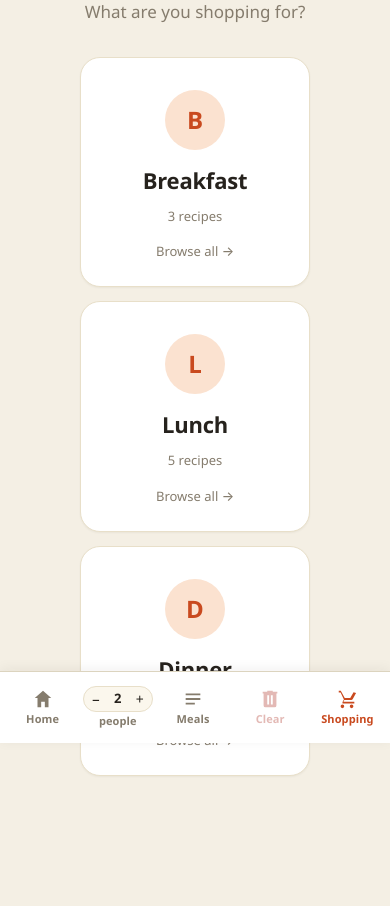
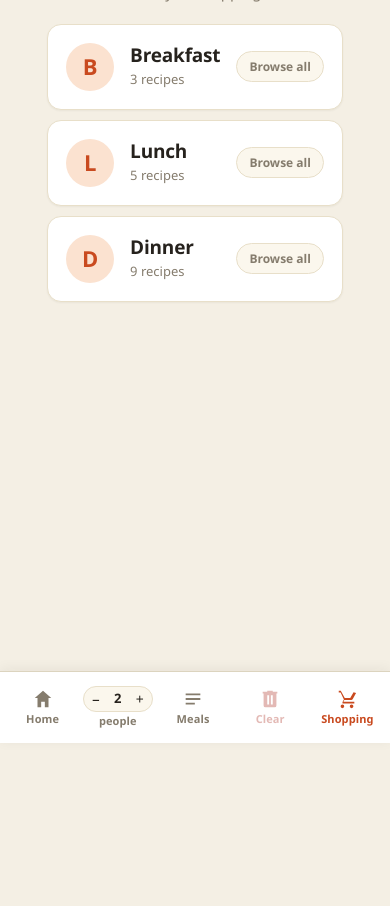
Before and after one commit to Alex-F-Code/recipe-planner, a plain HTML site: page index.html in a window 390 px wide. Shown: the part 101-1007 px from the top of the page. After the commit the page ends 926 px from the top, so only its background shows below. Drawn offline with Linux system fonts and the light colour scheme.

Commit message:
Streamline swipe header and home tiles
- Removed the Done button from the swipe (and browse) page header. The
  Meals button in the bottom bar now covers navigation to the plan, so
  Done was redundant.
- Meal-type label in the swipe header is now big and bold (24px, no
  uppercase muting) so the current meal type is obvious at a glance.
- Home page meal-type tiles switched from vertical column cards to
  compact horizontal rectangles: 48px cuisine icon on the left, name +
  meta ("N recipes . X in plan") in the middle, "Browse all" pill on
  the right. Single-column stack always so all three fit on one phone
  screen without scrolling.

Co-Authored-By: Claude Opus 4.7 <noreply@anthropic.com>

```diff
--- a/script.js
+++ b/script.js
@@ -246,10 +246,11 @@ function homeHtml() {
         return `
             <div class="meal-type-card" data-action="swipe" data-meal="${m}" role="button" tabindex="0">
                 <div class="meal-type-icon">${MEAL_LABELS[m].charAt(0)}</div>
-                <div class="meal-type-name">${MEAL_LABELS[m]}</div>
-                <div class="meal-type-meta">${count} recipe${count === 1 ? "" : "s"}</div>
-                ${picked > 0 ? `<div class="meal-type-picked">${picked} in plan</div>` : ""}
-                <button type="button" class="meal-type-browse-link" data-action="browse-meal" data-meal="${m}">Browse all &rarr;</button>
+                <div class="meal-type-main">
+                    <div class="meal-type-name">${MEAL_LABELS[m]}</div>
+                    <div class="meal-type-meta">${count} recipe${count === 1 ? "" : "s"}${picked > 0 ? ` &middot; <span class="meal-type-picked">${picked} in plan</span>` : ""}</div>
+                </div>
+                <button type="button" class="meal-type-browse-link" data-action="browse-meal" data-meal="${m}">Browse all</button>
             </div>
         `;
     }).join("");
@@ -299,10 +300,7 @@ function selectHtml() {
         <div class="select-meal-label">${MEAL_LABELS[mealType]}</div>
         <div class="select-running-total ${picked === 0 ? "zero" : ""}">${picked} added</div>
     `;
-    const rightHtml = `
-        <button type="button" class="btn btn-primary" data-action="summary" style="padding:9px 18px;font-size:14px">Done</button>
-    `;
-    const topbar = pageHeaderHtml(centerHtml, rightHtml);
+    const topbar = pageHeaderHtml(centerHtml, "");
 
     if (deck.length === 0) {
         return `
@@ -510,9 +508,7 @@ function browseHtml() {
         <div class="select-meal-label">Browse ${MEAL_LABELS[mealType]}</div>
         <div class="select-running-total ${picked === 0 ? "zero" : ""}">${picked} added</div>
     `;
-    const rightHtml = `
-        <button type="button" class="btn btn-primary" data-action="summary" style="padding:9px 18px;font-size:14px">Done</button>
-    `;
+    const rightHtml = "";
 
     if (recipes.length === 0) {
         return `
--- a/styles.css
+++ b/styles.css
@@ -210,38 +210,37 @@ button {
 }
 
 .meal-type-grid {
-    display: grid;
-    grid-template-columns: repeat(3, 1fr);
-    gap: 20px;
-    margin-bottom: 40px;
+    display: flex;
+    flex-direction: column;
+    gap: 10px;
+    margin-bottom: 24px;
 }
 
 @media (max-width: 720px) {
-    .home { padding: 40px 20px; }
-    .home-header h1 { font-size: 32px; }
-    .home-question { font-size: 17px; margin-bottom: 32px; }
-    .meal-type-grid { grid-template-columns: 1fr; gap: 14px; }
+    .home { padding: 32px 16px 24px; }
+    .home-header h1 { font-size: 28px; margin-bottom: 8px; }
+    .home-question { font-size: 15px; margin-bottom: 20px; }
+    .meal-type-grid { gap: 10px; }
 }
 
 .meal-type-card {
     background: var(--surface);
     border: 1px solid var(--border-soft);
-    border-radius: var(--radius-lg);
-    padding: 32px 20px 20px;
+    border-radius: var(--radius);
+    padding: 18px;
     cursor: pointer;
     transition: box-shadow 0.2s ease, border-color 0.2s ease, transform 0.2s ease;
     display: flex;
-    flex-direction: column;
     align-items: center;
-    gap: 10px;
+    gap: 16px;
     box-shadow: var(--shadow-sm);
-    text-align: center;
+    text-align: left;
 }
 
 .meal-type-card:hover {
     box-shadow: var(--shadow-md);
     border-color: var(--accent);
-    transform: translateY(-3px);
+    transform: translateY(-2px);
 }
 
 .meal-type-card:focus-visible {
@@ -249,34 +248,32 @@ button {
     outline-offset: 2px;
 }
 
-.meal-type-actions {
+.meal-type-main {
+    flex: 1;
+    min-width: 0;
     display: flex;
     flex-direction: column;
-    gap: 6px;
-    margin-top: 12px;
-    width: 100%;
-    align-items: stretch;
-}
-
-.meal-type-actions .btn {
-    justify-content: center;
-    width: 100%;
+    gap: 3px;
 }
 
 .meal-type-browse-link {
-    background: none;
-    border: none;
+    background: var(--surface-warm);
+    border: 1px solid var(--border-soft);
+    border-radius: var(--radius-pill);
+    padding: 6px 12px;
     color: var(--text-muted);
     cursor: pointer;
-    font-size: 13px;
-    padding: 6px;
+    font-size: 12px;
     font-family: inherit;
-    transition: color 0.15s ease;
-    font-weight: 500;
+    font-weight: 600;
+    flex-shrink: 0;
+    transition: color 0.15s ease, background 0.15s ease, border-color 0.15s ease;
 }
 
 .meal-type-browse-link:hover {
+    background: var(--surface);
     color: var(--accent);
+    border-color: var(--accent);
 }
 
 /* -------- Bottom utility bar (persistent) -------- */
@@ -587,24 +584,25 @@ body { padding-bottom: 82px; }
 }
 
 .meal-type-icon {
-    width: 60px;
-    height: 60px;
+    width: 48px;
+    height: 48px;
     border-radius: 50%;
     background: var(--accent-light);
     display: flex;
     align-items: center;
     justify-content: center;
-    font-size: 24px;
+    font-size: 22px;
     font-weight: 700;
     color: var(--accent);
-    margin-bottom: 4px;
+    flex-shrink: 0;
 }
 
 .meal-type-name {
-    font-size: 22px;
+    font-size: 19px;
     font-weight: 600;
     color: var(--text);
     letter-spacing: -0.01em;
+    line-height: 1.2;
 }
 
 .meal-type-meta {
@@ -613,13 +611,8 @@ body { padding-bottom: 82px; }
 }
 
 .meal-type-picked {
-    background: var(--tick-light);
     color: var(--tick);
-    border-radius: var(--radius-pill);
-    padding: 3px 10px;
-    font-size: 12px;
     font-weight: 600;
-    margin-top: 6px;
 }
 
 .home-plan-summary {
@@ -675,11 +668,11 @@ body { padding-bottom: 82px; }
 }
 
 .select-meal-label {
-    font-size: 13px;
-    text-transform: uppercase;
-    letter-spacing: 0.1em;
-    color: var(--text-muted);
-    font-weight: 600;
+    font-size: 24px;
+    font-weight: 700;
+    color: var(--text);
+    letter-spacing: -0.02em;
+    line-height: 1.1;
 }
 
 .select-running-total {
```
